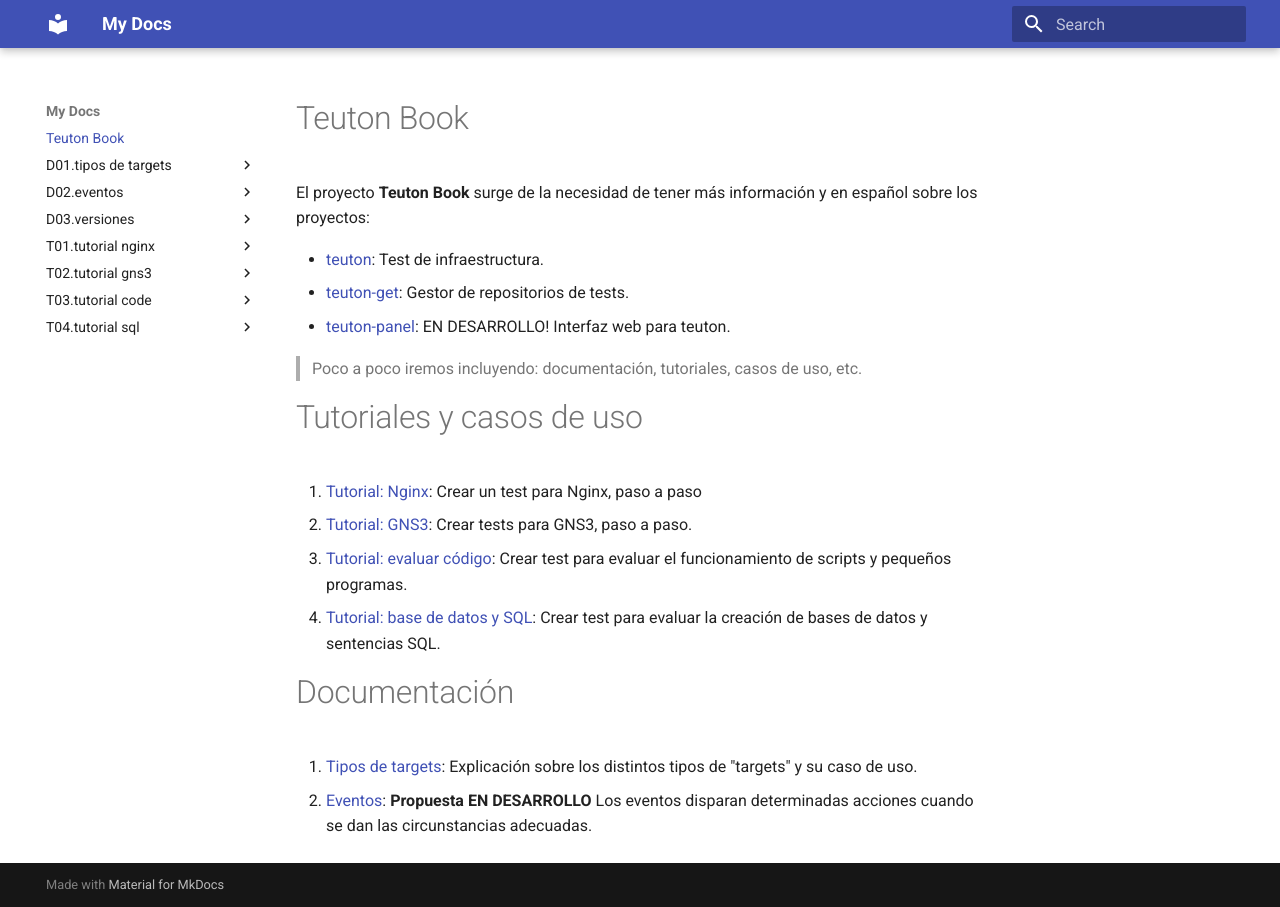
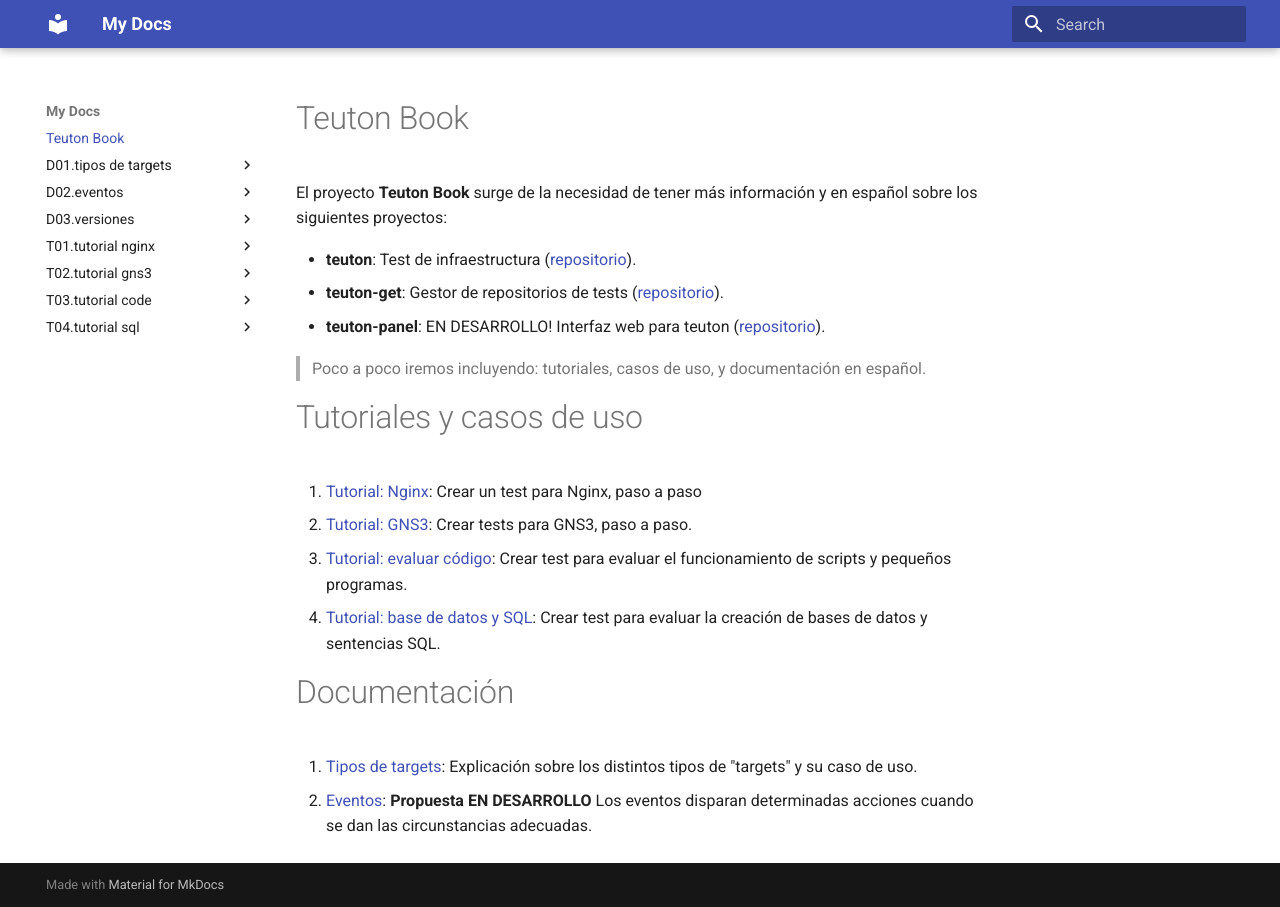
Before and after one commit to dvarrui/teuton-book, an MkDocs documentation site: the page built from docs/index.md, in a window 1280 px wide. Built offline with MkDocs 1.6.1 and Material for MkDocs 9.7.7, drawn with Linux system fonts in a browser that asks for light colours.

Commit message:
update index

```diff
--- a/docs/index.md
+++ b/docs/index.md
@@ -1,13 +1,13 @@
 
 # Teuton Book
 
-El proyecto **Teuton Book** surge de la necesidad de tener más información y en español sobre los proyectos:
+El proyecto **Teuton Book** surge de la necesidad de tener más información y en español sobre los siguientes proyectos:
 
-* [teuton](https://github.com/teuton-software/teuton): Test de infraestructura.
-* [teuton-get](https://github.com/teuton-software/teuton-get): Gestor de repositorios de tests.
-* [teuton-panel](https://github.com/dvarrui/teuton-panel): EN DESARROLLO! Interfaz web para teuton.
+* **teuton**: Test de infraestructura ([repositorio](https://github.com/teuton-software/teuton)).
+* **teuton-get**: Gestor de repositorios de tests ([repositorio](https://github.com/teuton-software/teuton-get)).
+* **teuton-panel**: EN DESARROLLO! Interfaz web para teuton ([repositorio](https://github.com/dvarrui/teuton-panel)).
 
-> Poco a poco iremos incluyendo: documentación, tutoriales, casos de uso, etc.
+> Poco a poco iremos incluyendo: tutoriales, casos de uso, y documentación en español.
 
 # Tutoriales y casos de uso
 
```
